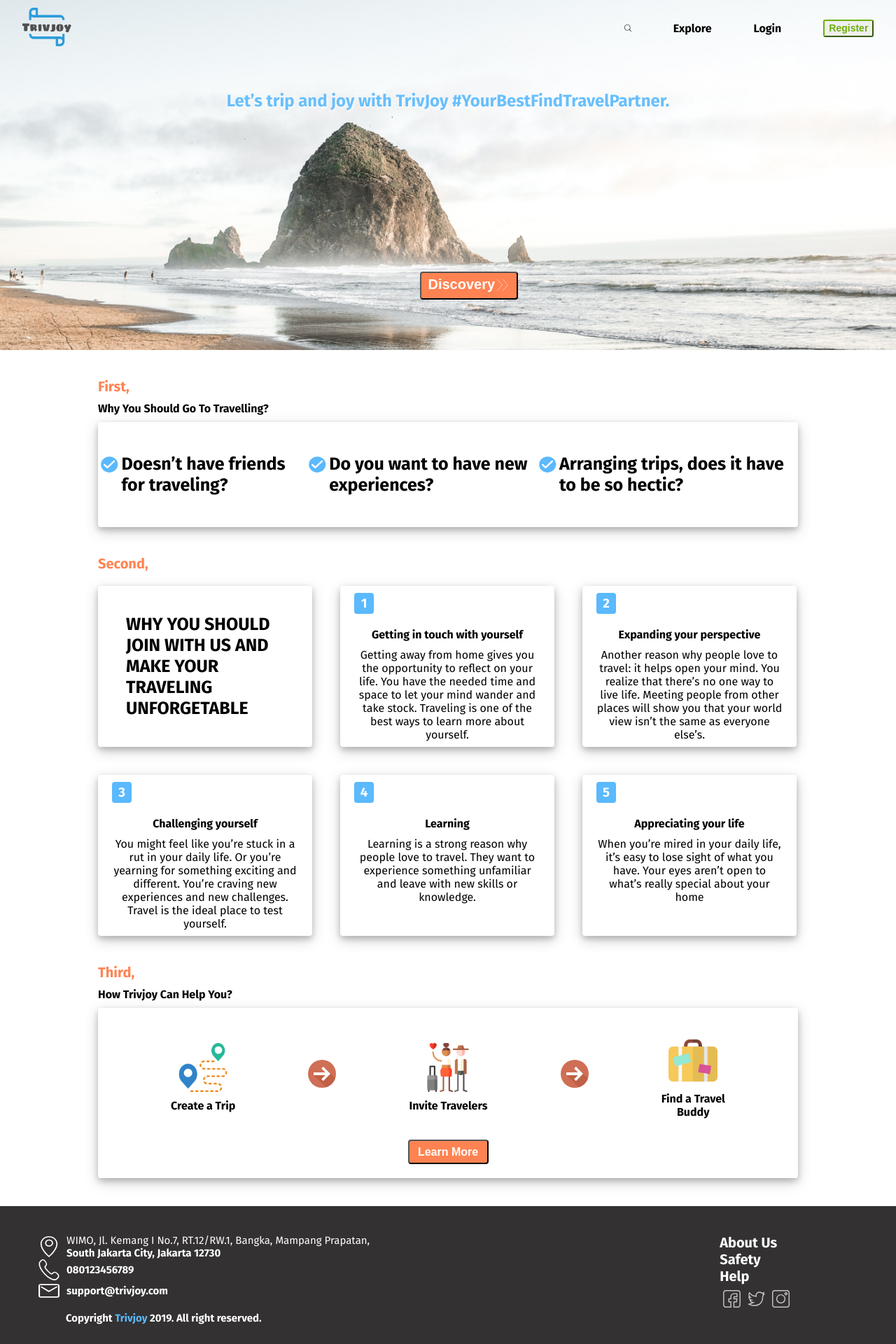
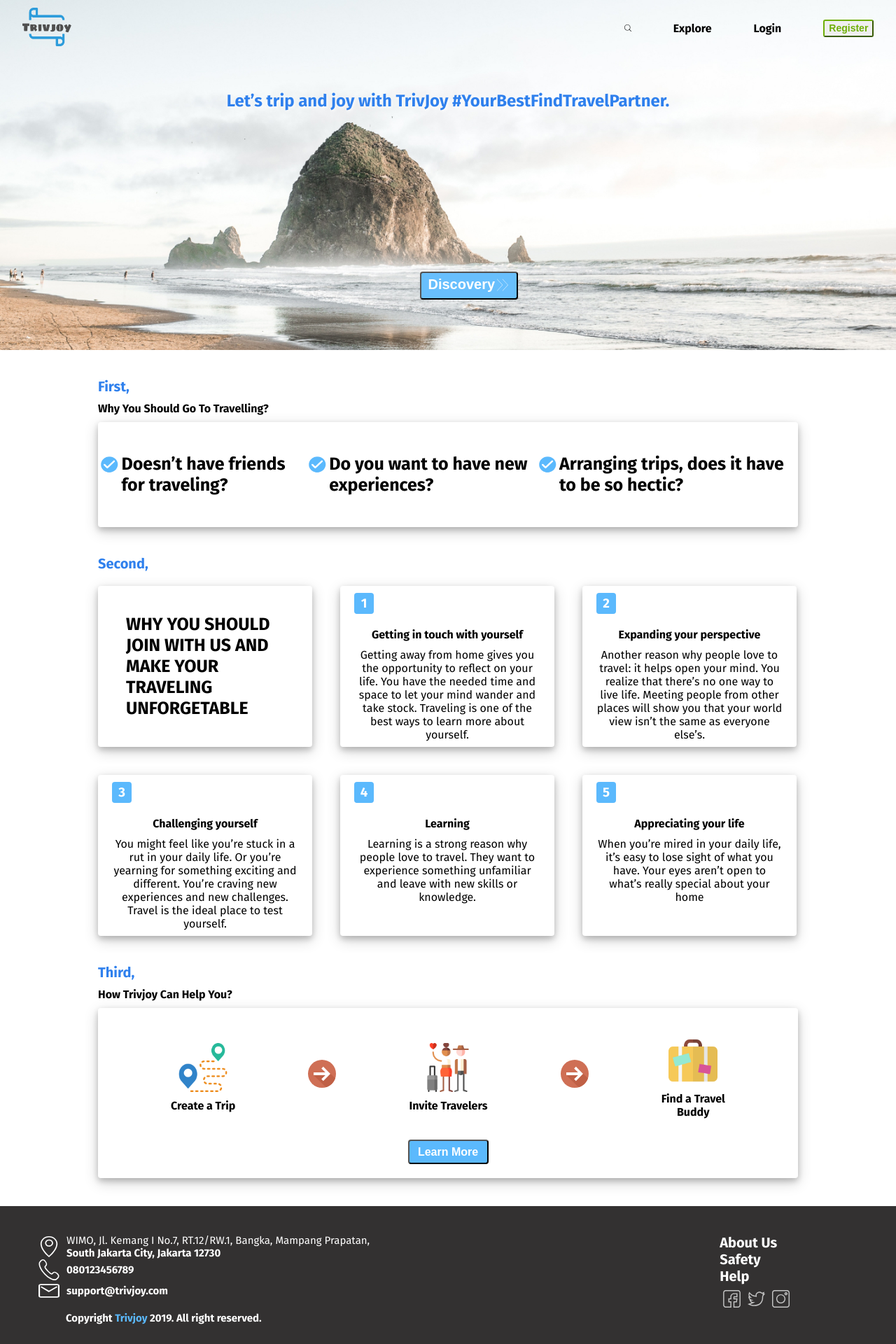
Before and after one commit to trivjoy/trivjoy-frontend, a React (Create React App) app: page / in a window 1280 px wide. Shown: the top 1920 px of the page at 70% size. Built offline with nearby package versions, Linux system fonts and the light colour scheme.

Commit message:
button style and header home pages change color to  blue

```diff
--- a/src/components/HeaderHome.js
+++ b/src/components/HeaderHome.js
@@ -22,7 +22,7 @@ const DiscoveryStyle = styled.button`
   font-size: 20px;
   height: 40px;
   width: 140px;
-  background-color: #ff8352;
+  background-color: #68bffd;
   color: white;
   border-radius: 4px;
   border-color: 2px #333131;
@@ -44,7 +44,7 @@ const DiscoveryArrow = styled.img`
 const DiscribeHomeHeader = styled.h2`
   text-shadow: 1px 2px 4px white;
   margin-top: 50px;
-  color: #68bffd;
+  color: #2f80ed;
 `
 const HomeHeaderContent = styled.div`
   text-align: center;
--- a/src/pages/Home.js
+++ b/src/pages/Home.js
@@ -46,11 +46,11 @@ const CardHomeContainer = styled.div`
 const SecondStyle = styled.b`
   margin: 0px 0px 0px 20px;
   font-size: 20px;
-  color: #ff8352;
+  color: #2f80ed;
 `
 const FirstandThirdStyle = styled.b`
   font-size: 20px;
-  color: #ff8352;
+  color: #2f80ed;
 `
 
 const FirstContent = styled.div`
@@ -125,7 +125,7 @@ const LearnMoreButton = styled.button`
   font-size: 16px;
   height: 35px;
   width: 115px;
-  background-color: #ff8352;
+  background-color: #5bb9fd;
   color: white;
   border-radius: 4px;
   margin-bottom: 20px;
```
